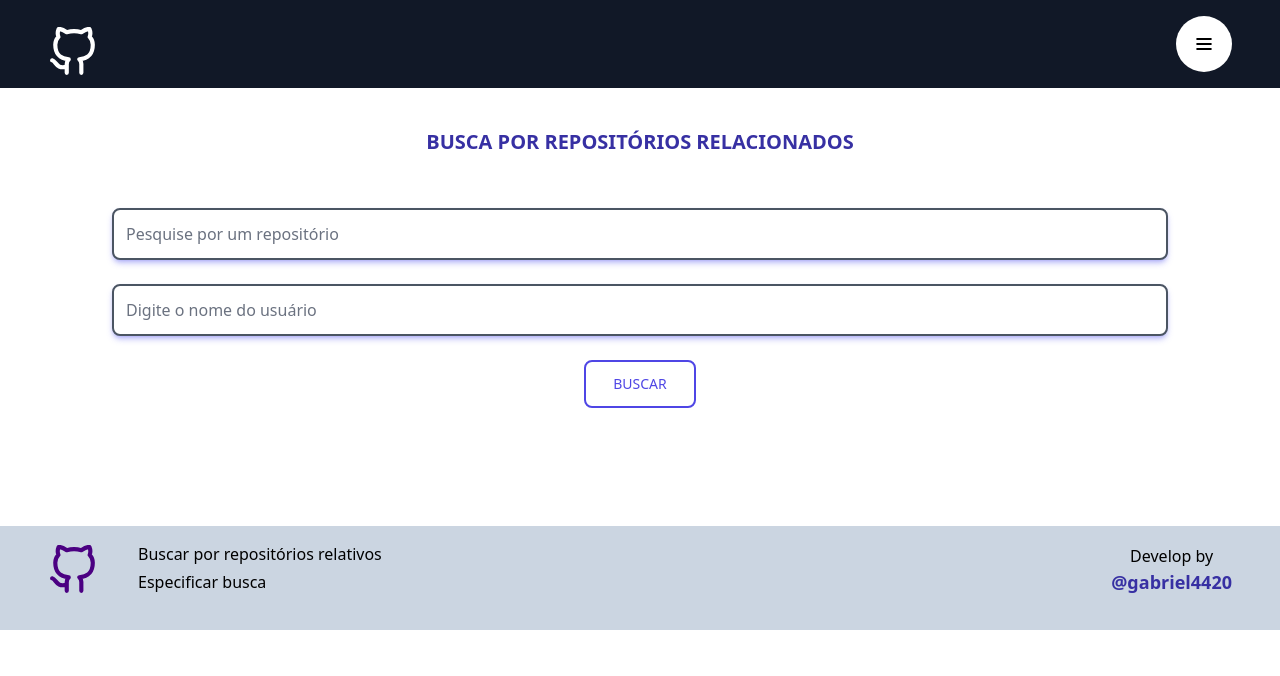
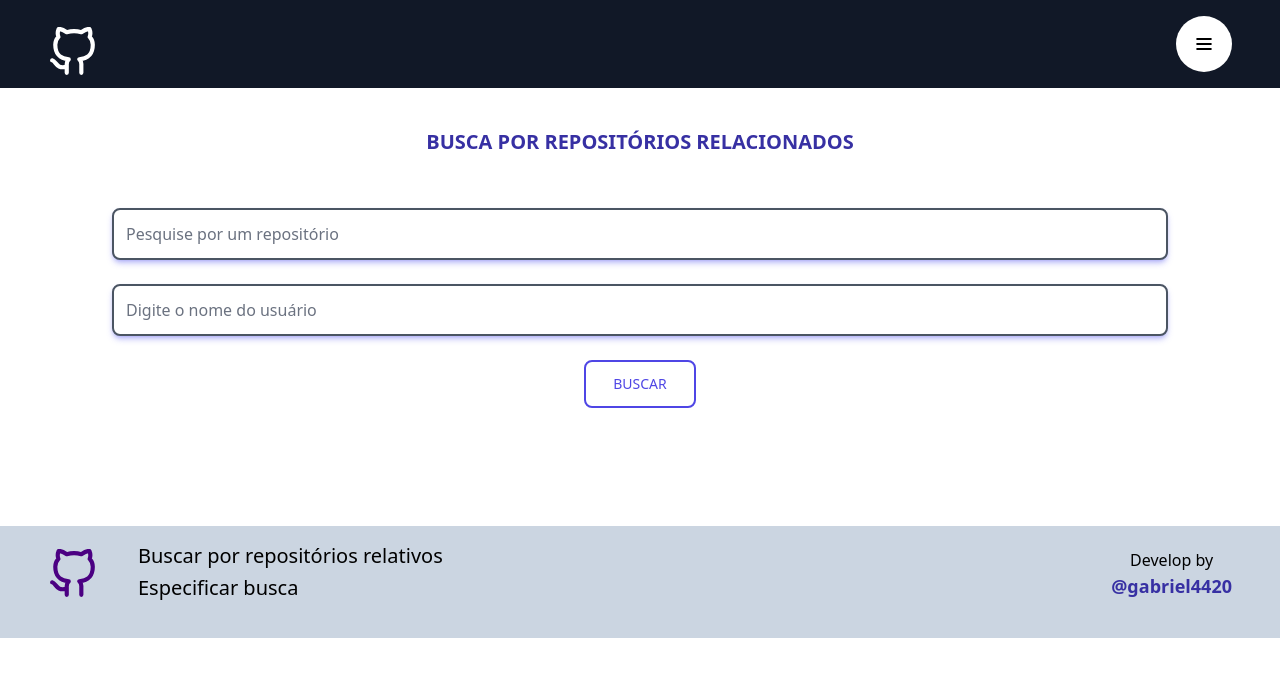
Before and after one commit to Gabriel4420/github-searchings, a React (Vite) app: page / in a window 1280 px wide. Shown: the top 676 px of the page. Built offline with nearby package versions, Linux system fonts and the light colour scheme.

Commit message:
removendo consoles e atualizando footer

```diff
--- a/src/components/templates/Footer/index.tsx
+++ b/src/components/templates/Footer/index.tsx
@@ -21,7 +21,7 @@ export function Footer() {
               <li className="mb-1">
                 <Link
                   to="/"
-                  className="flex items-center justify-between hover:underline hover:decoration-indigo-700 hover:decoration-solid hover:underline-offset-4"
+                  className="flex lg:text-xl md:text-sm sm:text-[12px] items-center justify-between hover:underline hover:decoration-indigo-700 hover:decoration-solid hover:underline-offset-4"
                 >
                   Buscar por repositórios relativos
                 </Link>
@@ -29,7 +29,7 @@ export function Footer() {
               <li className="mb-1">
                 <Link
                   to="/use-filters"
-                  className="flex items-center justify-between hover:underline hover:decoration-indigo-700 hover:decoration-solid hover:underline-offset-4"
+                  className="flex lg:text-xl md:text-sm sm:text-sm items-center justify-between hover:underline hover:decoration-indigo-700 hover:decoration-solid hover:underline-offset-4"
                 >
                   Especificar busca
                 </Link>
--- a/src/pages/searchByRelated/index.tsx
+++ b/src/pages/searchByRelated/index.tsx
@@ -10,7 +10,7 @@ export function SearchByRelated() {
   async function getOneRepo(e: FormEvent) {
     e.preventDefault()
     try {
-      console.log(import.meta.env.VITE_APP_GITHUB_TOKEN)
+
       const resp = await api.get(
         `search/repositories?q=${repoName}+user:${username}&per_page=10`,
         {
```
